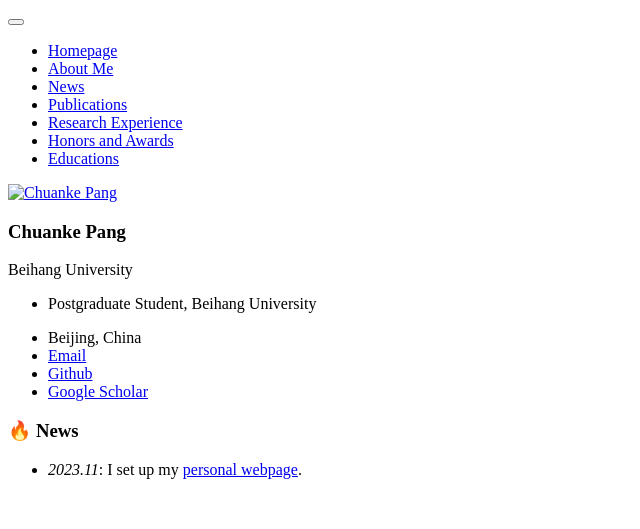
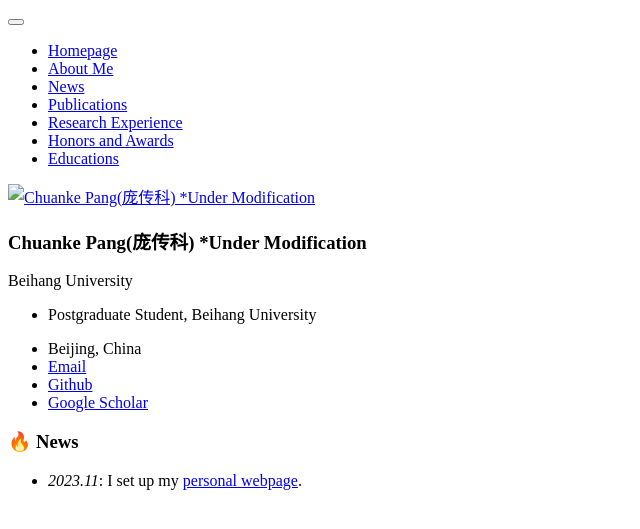
Before and after one commit to chuankepang/chuanke_academic.github.io, a Jekyll site: the page built from _pages/includes/news.md, in a window 1280 px wide. Shown: the top 529 px of the page, without its empty margins (0-640 px from the left). Built offline with Jekyll 4.4.1, drawn with Linux system fonts in a browser that asks for light colours; our own code applies the rules of GitHub Pages for plain Markdown files.

Commit message:
Update _config.yml

```diff
--- a/_config.yml
+++ b/_config.yml
@@ -22,7 +22,8 @@ baidu_site_verification  : # code-ZxFK3f4pfb
 
 # Site Author
 author:
-  name             : "Chuanke Pang"
+  name             : "Chuanke Pang(庞传科)\n\
+                      *Under Modification"
   avatar           : "image/Profile_ChuankePang.png"
   bio              : "Beihang University"
   location         : "Beijing, China"
```
